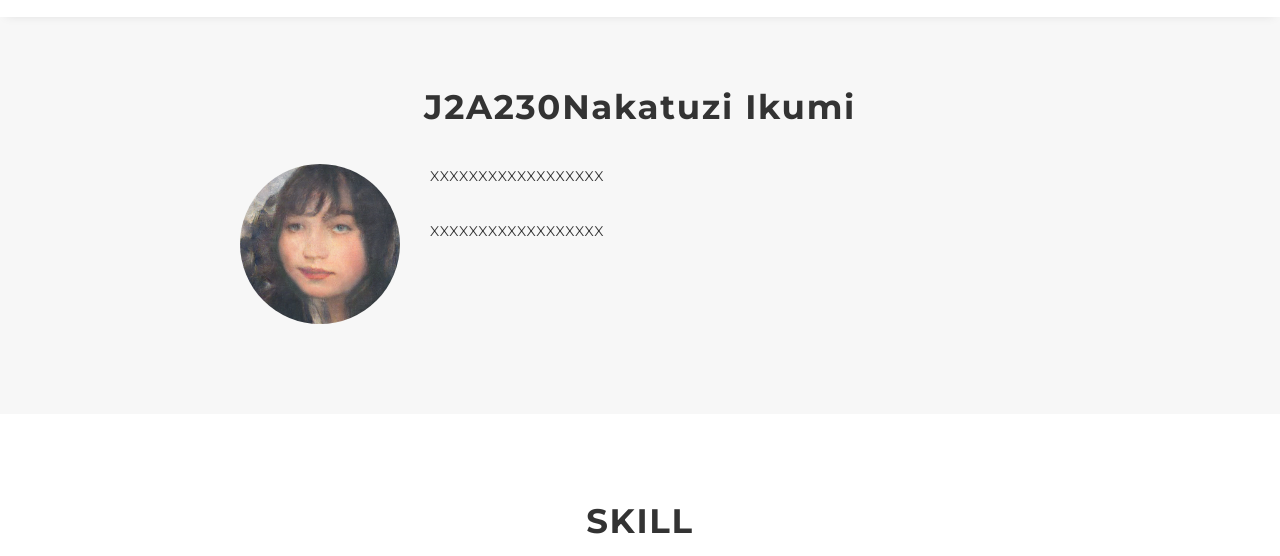
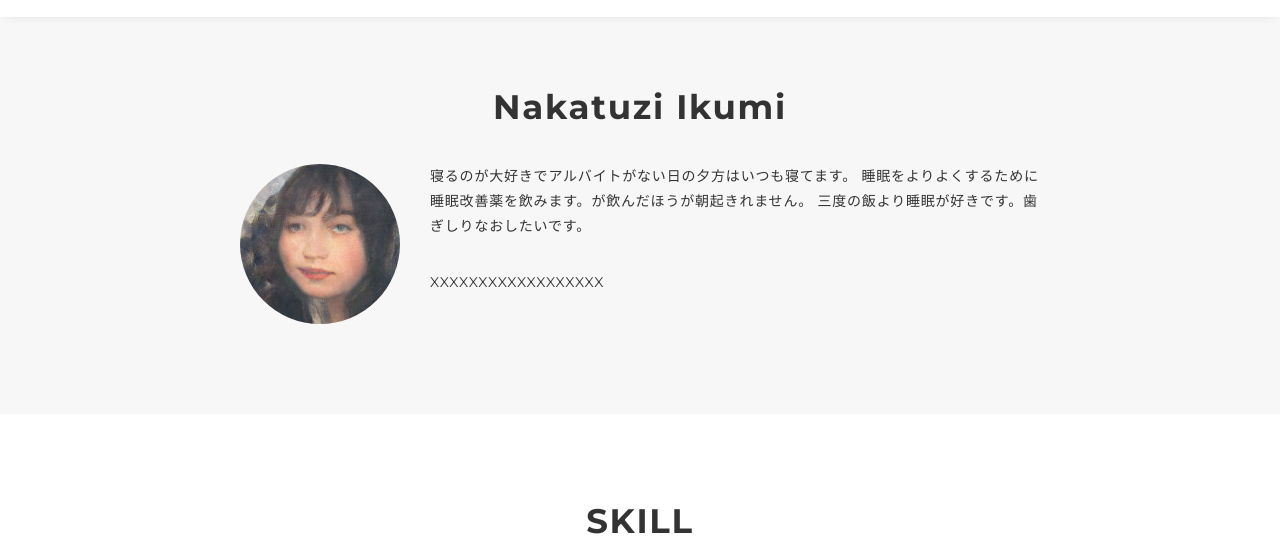
Before and after one commit to azrasi-1/portfolio, a plain HTML site: page docs/index.html in a window 1280 px wide. Shown: the part 73-629 px from the top of the page. Drawn offline with nearby package versions, Linux system fonts and the light colour scheme.

Commit message:
コメント

```diff
--- a/docs/index.html
+++ b/docs/index.html
@@ -5,11 +5,11 @@
 <meta name="viewport"
 	content="width=device-width,initial-scale=1.0,user-scalable=no" />
 <meta property="og:type" content="website" />
-<meta property="og:title" content="XXXXXX's portfolio" />
+<meta property="og:title" content="Nakatuzi Ikumi's portfolio" />
 <!-- <meta property="og:url" content="dummyurl" /> -->
-<meta property="og:description" content="XXXXXXの自己紹介サイトです。" />
+<meta property="og:description" content="Nakatuzi Ikumiの自己紹介サイトです。" />
 <meta property="og:image" content="img/ogp.png" />
-<meta name="description" content="XXXXXXの自己紹介サイトです。" />
+<meta name="description" content="Nakatuzi Ikumiの自己紹介サイトです。" />
 <title>XXXXXX ポートフォリオ</title>
 <link rel="preconnect" href="https://fonts.gstatic.com" />
 <link
@@ -44,13 +44,15 @@
 		<main class="content">
 			<section class="about section" id="about">
 				<div class="inner">
-					<h2 class="title">J2A230Nakatuzi Ikumi</h2>
+					<h2 class="title">Nakatuzi Ikumi</h2>
 					<div class="profile">
 						<p class="profile-img">
 							<img src="img/profile.png" alt="自画像" />
 						</p>
 						<div class="profile-body">
-							<p>XXXXXXXXXXXXXXXXXX</p>
+							<p>寝るのが大好きでアルバイトがない日の夕方はいつも寝てます。
+							睡眠をよりよくするために睡眠改善薬を飲みます。が飲んだほうが朝起きれません。
+							三度の飯より睡眠が好きです。歯ぎしりなおしたいです。</p>
 							<p>XXXXXXXXXXXXXXXXXX</p>
 						</div>
 					</div>
```
